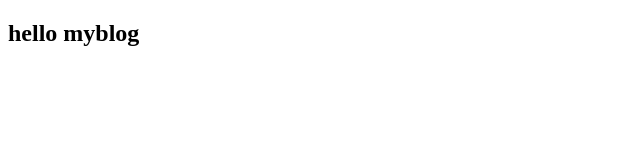
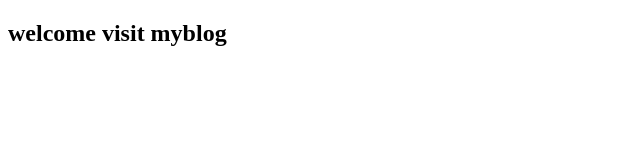
Before and after one commit to Mrfingerstyle/Mrfingerstyle.github.io, a plain HTML site: page index.html in a window 1280 px wide. Shown: the whole page, without its empty margins (0-640 px from the left). Drawn offline with Linux system fonts and the light colour scheme.

Commit message:
Update index.html

```diff
--- a/index.html
+++ b/index.html
@@ -6,6 +6,6 @@
     <title>刘洋</title>
 </head>
 <body>
-    <h2>hello myblog</h2>
+    <h2>welcome visit myblog</h2>
 </body>
 </html>
```
